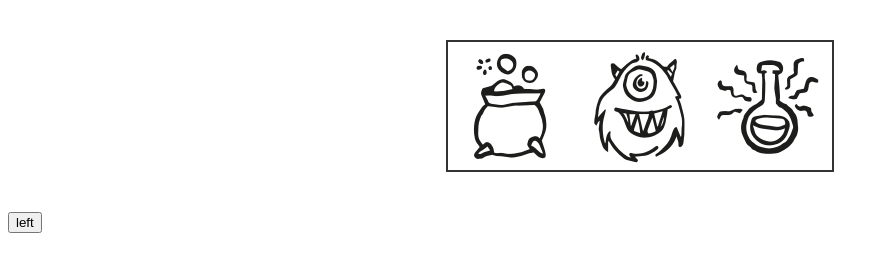
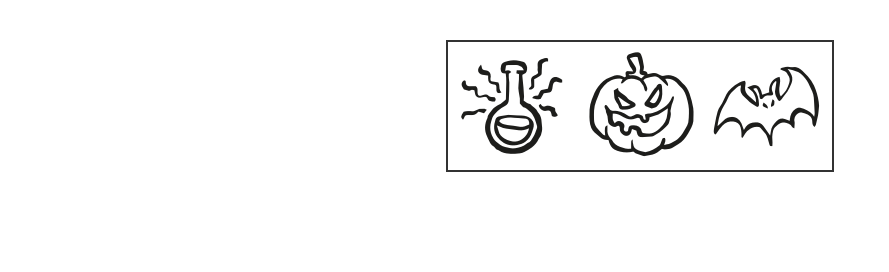
Before and after one commit to moonrtv/simple_slider, a plain HTML site: page index.html in a window 1280 px wide. Shown: the whole page, without its empty margins (0-889 px from the left). Drawn offline with Linux system fonts and the light colour scheme.

Commit message:
add timer, delete btn

```diff
--- a/index.html
+++ b/index.html
@@ -41,6 +41,5 @@
         />
       </div>
     </div>
-    <button id="slider-left">left</button>
   </body>
 </html>
--- a/js/slider.js
+++ b/js/slider.js
@@ -1,12 +1,19 @@
-document.getElementById('slider-left').onclick = moveLeft;
+autoSlider()
 
 let left = 0;
 
-function moveLeft() {
+function autoSlider() {
+
+    let timer = setTimeout(function() {
         let line = document.getElementById('line');
         left = left - 128;
+
         if (left < -512) {
             left = 0;
+            clearTimeout(timer);
         }
+
         line.style.left = `${left}px`;
+        autoSlider();
+    }, 2000);
 }
```
Lines whose indentation alone changed are shown as unchanged.
